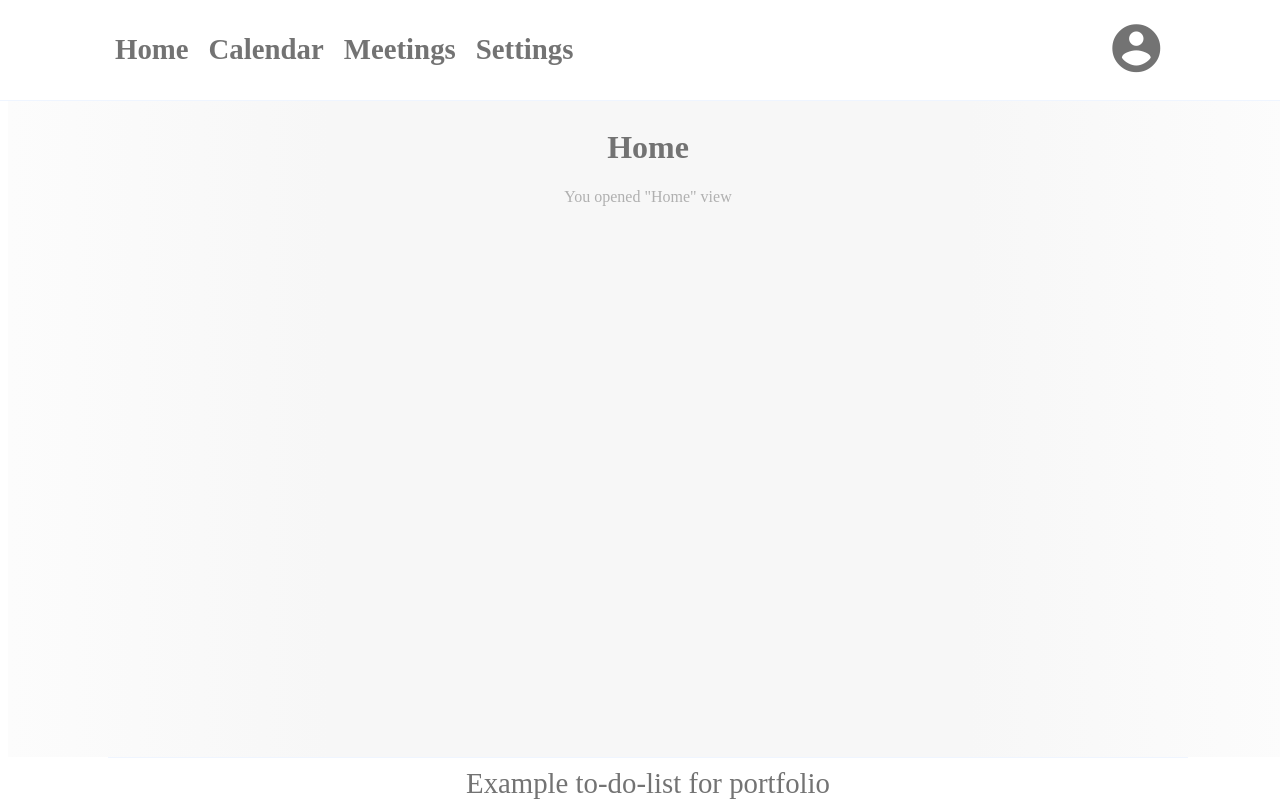
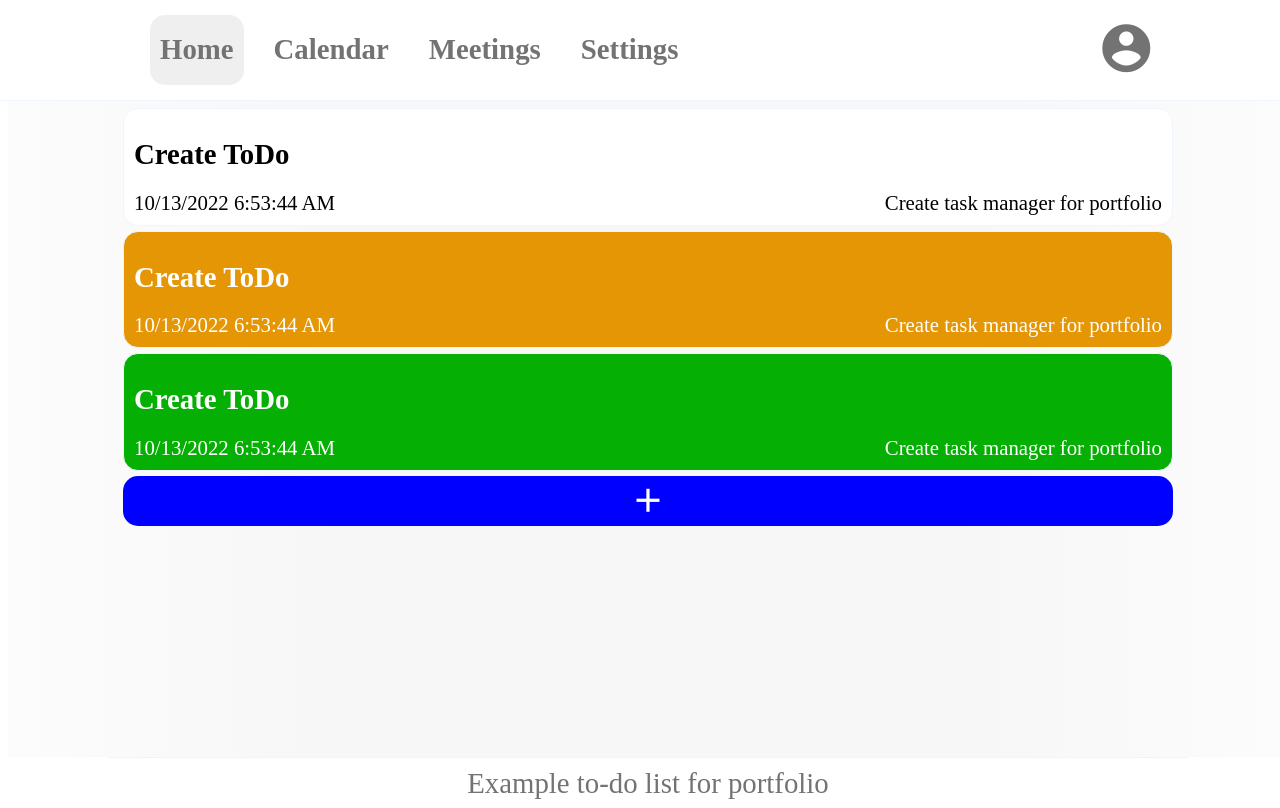
Before and after one commit to IgorAntropov/Todo, a Vue app: page / in a window 1280 px wide. Built offline with nearby package versions, Linux system fonts and the light colour scheme; the HTML template or start-up script is replaced by a standard one.

Commit message:
1. Router activities for header 2. Added content (tasks list) for page home 3. Minor changes on style

```diff
--- a/src/App.vue
+++ b/src/App.vue
@@ -20,9 +20,13 @@ import Footer from "./views/Footer.vue";
 :root {
   --color-for-title: #737373;
   --color-for-text: #B0B0B0FF;
+  --color-for-hover: rgba(203, 203, 203, 0.3);
   --color-for-border: #EFF5FF;
   --color-for-other-background: #FFFFFF;
   --color-for-main-background: linear-gradient(90deg, #FCFCFC, #F7F7F7, #F7F7F7, #F7F7F7, #FCFCFC);
+  --color-status-common: #FFFFFF;
+  --color-status-process: #E59604FF;
+  --color-status-closed: #06AF03FF;
 }
 
 html, body, #app {
--- a/src/router/index.js
+++ b/src/router/index.js
@@ -6,7 +6,7 @@ const router = createRouter({
     {
       path: '/',
       name: 'home',
-      component: () => import('../views/Home.vue')
+      component: () => import('../views/home/Home.vue')
     },
     {
       path: '/calendar',
--- a/src/store/index.js
+++ b/src/store/index.js
@@ -1,9 +1,12 @@
 import {createStore} from 'vuex';
+import Tasks from './modules/tasks';
 
 export default createStore({
     state: {},
     getters: {},
     mutations: {},
     actions: {},
-    modules: {}
+    modules: {
+        Tasks
+    }
 })
--- /dev/null
+++ b/src/store/modules/tasks.js
@@ -0,0 +1,41 @@
+export default {
+    state: {
+        fullTasksList: [],
+    },
+    getters: {
+        getFullTasksList(state) {
+            return state.fullTasksList;
+        },
+    },
+    mutations: {
+        updateFullTasksList(state, tasks) {
+            state.fullTasksList = tasks;
+        }
+    },
+    actions: {
+        fetchFullTasksList(ctx) {
+            const payload = [
+                {
+                    title: 'Create ToDo',
+                    description: 'Create task manager for portfolio',
+                    due: '2022-10-13T06:53:44',
+                    status: 'common'
+                },
+                {
+                    title: 'Create ToDo',
+                    description: 'Create task manager for portfolio',
+                    due: '2022-10-13T06:53:44',
+                    status: 'process'
+                },
+                {
+                    title: 'Create ToDo',
+                    description: 'Create task manager for portfolio',
+                    due: '2022-10-13T06:53:44',
+                    status: 'closed'
+                },
+            ];
+
+            ctx.commit('updateFullTasksList', payload);
+        }
+    }
+}
--- a/src/views/Footer.vue
+++ b/src/views/Footer.vue
@@ -2,7 +2,7 @@
   <footer class="footer">
     <div class="footer__container _container">
       <span class="title">
-        Example to-do-list for portfolio
+        Example to-do list for portfolio
       </span>
     </div>
   </footer>
--- a/src/views/Header.vue
+++ b/src/views/Header.vue
@@ -3,22 +3,22 @@
     <div class="header__container _container">
       <nav class="header__menu menu">
         <ul class="menu__list">
-          <li class="menu__item">
+          <li class="menu__item active-tab" data-route="home" @click.prevent="checkActiveTab">
             <RouterLink class="menu__link" to="/">Home</RouterLink>
           </li>
-          <li class="menu__item">
+          <li class="menu__item" data-route="calendar" @click.prevent="checkActiveTab">
             <RouterLink class="menu__link" to="/calendar">Calendar</RouterLink>
           </li>
-          <li class="menu__item">
+          <li class="menu__item" data-route="meetings" @click.prevent="checkActiveTab">
             <RouterLink class="menu__link" to="/meetings">Meetings</RouterLink>
           </li>
-          <li class="menu__item">
+          <li class="menu__item" data-route="settings" @click.prevent="checkActiveTab">
             <RouterLink class="menu__link" to="/settings">Settings</RouterLink>
           </li>
         </ul>
       </nav>
 
-      <div class="profile">
+      <div class="profile" data-route="profile" @click.prevent="checkActiveTab">
         <RouterLink class="menu__link" to="/profile">
           <i class="material-icons">account_circle</i>
         </RouterLink>
@@ -34,7 +34,20 @@ export default {
   name: "header",
   components: {
     RouterLink
-  }
+  },
+  methods: {
+    checkActiveTab() {
+      const activeTab = document.querySelector('.active-tab');
+      if (activeTab) {
+        activeTab.classList.remove('active-tab');
+      }
+
+      const activeRoute = document.querySelector(`[data-route="${this.$route.name}"]`);
+      if (activeRoute) {
+        activeRoute.classList.add('active-tab');
+      }
+    }
+  },
 }
 </script>
 
@@ -54,6 +67,15 @@ export default {
     align-items: center;
     min-height: 100px;
 
+    .active-tab {
+      background: var(--color-for-hover);
+      border-radius: 15px;
+    }
+
+    .header__menu {
+      margin: 0 0 0 35px;
+    }
+
     .menu {
       padding: 5px 0;
 
@@ -66,6 +88,12 @@ export default {
         .menu__item {
           list-style-type: none;
           cursor: pointer;
+          padding: 10px;
+
+          &:hover {
+            background: var(--color-for-hover);
+            border-radius: 15px;
+          }
 
           &:not(:last-child) {
             margin: 0 20px 0 0;
@@ -77,6 +105,9 @@ export default {
             font-weight: 600;
             text-decoration: none;
             font-size: calc(1em + 1vw);
+            width: 100%;
+            height: 100%;
+            display: flex;
           }
         }
       }
@@ -84,6 +115,7 @@ export default {
 
     .profile {
       cursor: pointer;
+      padding: 10px;
 
       i {
         font-size: calc(2em + 2vw);
--- a/src/views/Home.vue
+++ /dev/null
@@ -1,37 +0,0 @@
-<template>
-  <div class="main__main-block main-block">
-    <div class="main-block__container _container">
-      <h1 class="main-block__title">
-        Home
-      </h1>
-      <span class="main-block__description">
-        You opened "Home" view
-      </span>
-    </div>
-  </div>
-</template>
-
-<script>
-export default {
-  name: "home"
-}
-</script>
-
-<style lang="scss" scoped>
-.main-block {
- .main-block__container {
-   display: flex;
-   justify-content: center;
-   align-items: center;
-   flex-direction: column;
-
-   .main-block__title {
-     color: var(--color-for-title);
-   }
-
-   .main-block__description {
-     color: var(--color-for-text);
-   }
- }
-}
-</style>
--- /dev/null
+++ b/src/views/home/Home.vue
@@ -0,0 +1,96 @@
+<template>
+  <div class="main__main-block main-block">
+    <div class="main-block__container _container">
+      <div class="main-block__task-container">
+        <TaskItem
+            v-for="(task, index) in getFullTasksList"
+            v-show="getFullTasksList.length"
+            :key="index"
+            :task="task"
+        ></TaskItem>
+        <h1
+            v-show="!getFullTasksList.length"
+            class="main-block__title"
+        >
+          Your to-do list is empty!
+        </h1>
+        <button class="main-block__add-new-task">
+          <i class="material-icons">add</i>
+        </button>
+      </div>
+    </div>
+  </div>
+</template>
+
+<script>
+import { mapGetters, mapActions } from 'vuex';
+import TaskItem from "./TaskItem.vue";
+
+export default {
+  name: "home",
+  components: {
+    TaskItem
+  },
+  mounted() {
+    this.fetchFullTasksList();
+  },
+  computed: {
+    ...mapGetters(
+        [
+          'getFullTasksList'
+        ]
+    ),
+  },
+  methods: {
+    ...mapActions(
+        [
+          'fetchFullTasksList'
+        ]
+    ),
+  },
+}
+</script>
+
+<style lang="scss" scoped>
+.main-block {
+ .main-block__container {
+   display: flex;
+   justify-content: center;
+   align-items: center;
+   flex-direction: column;
+
+   .main-block__task-container {
+     width: 100%;
+   }
+
+   .main-block__title {
+     cursor: default;
+     background: var(--color-for-other-background);
+     padding: 20px;
+     border-radius: 15px;
+     font-size: calc(1.5em + 1vw);
+     color: var(--color-for-title);
+   }
+
+   .main-block__add-new-task {
+     border-radius: 15px;
+     width: 100%;
+     min-height: 50px;
+     max-height: 50px;
+     cursor: pointer;
+     z-index: 50;
+     background: blue;
+     border: none;
+     display: flex;
+     justify-content: center;
+     align-items: center;
+
+     i {
+       font-size: calc(2em + 1vw);
+       color: white;
+       padding: 0;
+     }
+   }
+ }
+}
+</style>
--- /dev/null
+++ b/src/views/home/TaskItem.vue
@@ -0,0 +1,103 @@
+<template>
+  <div
+      class="task-item"
+      v-bind:class="task.status"
+  >
+    <h1 class="title">
+      {{ task.title }}
+    </h1>
+    <div class="task-description">
+      <span class="time description">
+        {{ `${new Date(task.due).toLocaleDateString()} ${new Date(task.due).toLocaleTimeString()}` }}
+      </span>
+      <span class="description">
+        {{ task.description }}
+      </span>
+    </div>
+  </div>
+</template>
+
+<script>
+export default {
+  name: "TaskItem",
+  props: [
+    'task'
+  ]
+}
+</script>
+
+<style lang="scss" scoped>
+.task-item {
+  border-radius: 15px;
+  border: 1px solid var(--color-for-border);
+  padding: 10px;
+  display: flex;
+  justify-content: center;
+  align-items: flex-start;
+  flex-direction: column;
+  cursor: pointer;
+  margin: 0 0 5px 0;
+
+  &.common {
+    background: var(--color-status-common);
+
+    &:hover {
+      background: var(--color-for-hover);
+    }
+  }
+
+  &.process {
+    background: var(--color-status-process);
+
+    &:hover {
+      background: rgba(229, 150, 4, 0.5);
+    }
+
+    .title {
+      color: white;
+    }
+
+    .task-description {
+      .description {
+        color: white;
+      }
+    }
+  }
+
+  &.closed {
+    background: var(--color-status-closed);
+
+    &:hover {
+      background: rgba(6, 175, 3, 0.5);
+    }
+
+    .title {
+      color: white;
+    }
+
+    .task-description {
+      .description {
+        color: white;
+      }
+    }
+  }
+
+  .title {
+    color: black;
+    font-size: calc(1em + 1vw);
+  }
+
+  .task-description {
+    display: flex;
+    justify-content: space-between;
+    align-items: center;
+    flex-wrap: wrap;
+    width: 100%;
+
+    .description {
+      color: black;
+      font-size: calc(0.5em + 1vw);
+    }
+  }
+}
+</style>
```
